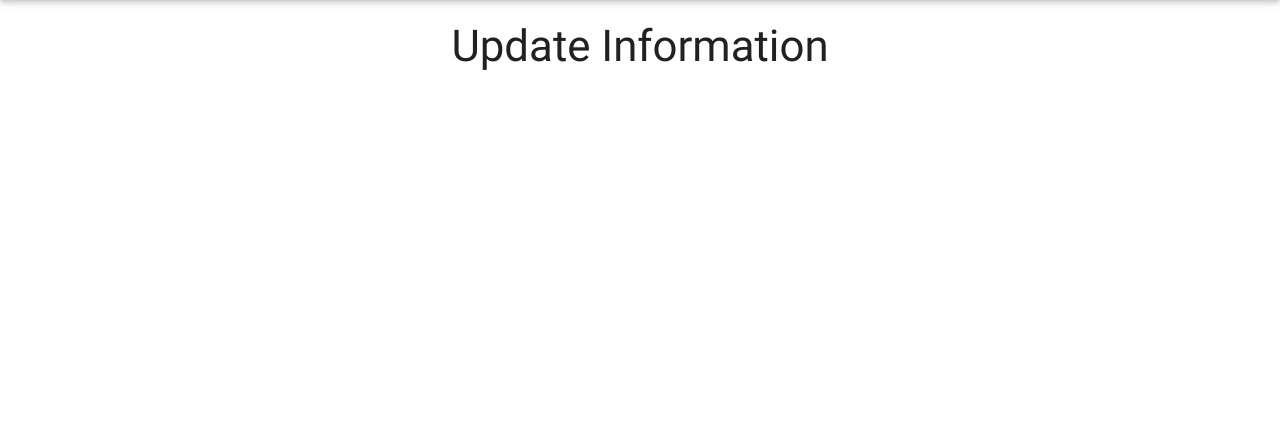
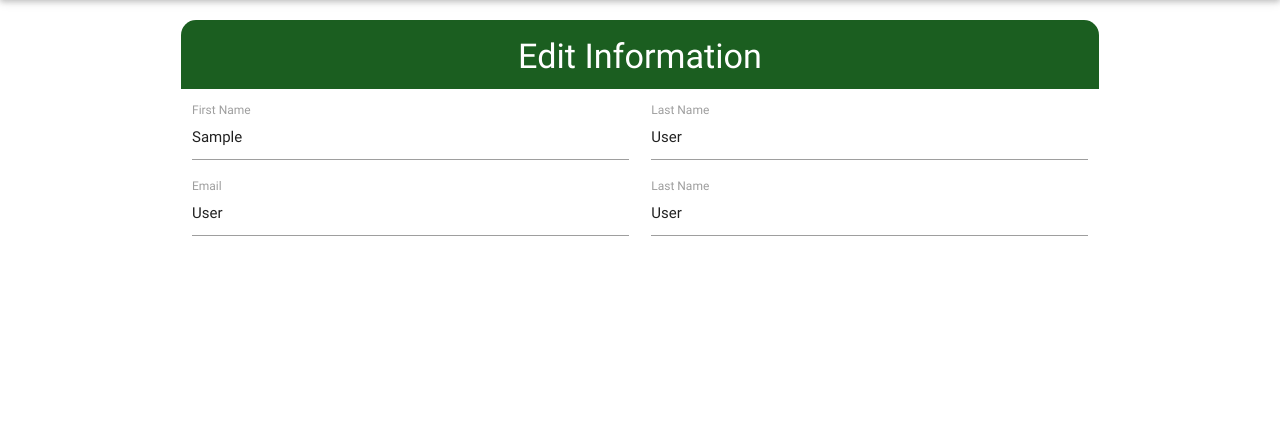
Before and after one commit to LucidComplex/sais-x, a Django app: template saisX/enrollment/templates/enrollment/edit_info.html in a window 1280 px wide. Shown: the part 64-499 px from the top of the page. Run offline with Django 3.2, Linux system fonts and the light colour scheme; the template is opened without the code that fills it: values that come from a table or form of the project are taken from there, others are empty; tables that the repository leaves empty hold one stand-in row (values such as "Sample post"); some libraries are stand-ins or nearby versions.

Commit message:
initial code for edit info

```diff
--- a/saisX/enrollment/templates/enrollment/edit_info.html
+++ b/saisX/enrollment/templates/enrollment/edit_info.html
@@ -1,10 +1,34 @@
 {% include 'saisX/base.html'%}
 {% load staticfiles %}
+{% block title %}
+<title>SAIS | Edit Profile</title>
+{% endblock title %}
 
 {% block content %}
 <div class="container">
-  <div class="row center">
-    <h3>Update Information</h3>
+  <div class="row center green darken-4 white-text head-container" >
+    <h4>Edit Information</h4>
+  </div>
+  <div>
+
+  </div>
+  <div class="row edit-row" >
+    <div class="input-field col l6 12 s12">
+      <input type="text" class="validate" id="first_name" value = "{{student.first_name}}">
+      <label class="active" for="first_name">First Name</label>
+    </div>
+    <div class="input-field col l6 12 s12">
+      <input type="text" class="validate" id="last_name" value = "{{student.last_name}}">
+      <label class="active" for="last_name">Last Name</label>
+    </div>
+    <div class="input-field col l6 12 s12">
+      <input type="text" class="validate" id="email" value = "{{student.last_name}}">
+      <label class="active" for="email">Email</label>
+    </div>
+    <div class="input-field col l6 12 s12">
+      <input type="text" class="validate" id="last_name" value = "{{student.last_name}}">
+      <label class="active" for="last_name">Last Name</label>
+    </div>
   </div>
 </div>
 {% endblock content %}
--- a/saisX/enrollment/urls.py
+++ b/saisX/enrollment/urls.py
@@ -10,5 +10,6 @@ urlpatterns = [
     url(r'profile$', views.ProfileView.as_view(), name='profile'),
     url(r'grades$', views.GradesView.as_view(), name='grades'),
     url(r'schedule$', views.ScheduleView.as_view(), name='schedule'),
-    url(r'courses$', views.CoursesView.as_view(), name='courses')
+    url(r'courses$', views.CoursesView.as_view(), name='courses'),
+    url(r'edit$', views.EditView.as_view(), name='edit'),
 ]
--- a/saisX/saisX/static/saisX/css/style.css
+++ b/saisX/saisX/static/saisX/css/style.css
@@ -139,3 +139,7 @@ nav .title-s {
   background-color: transparent;
   color: black;
 }
+
+.edit-row{
+  padding-top:10px;
+}
```
Also changed, not shown: saisX/enrollment/views.py (+0 -18 lines).
